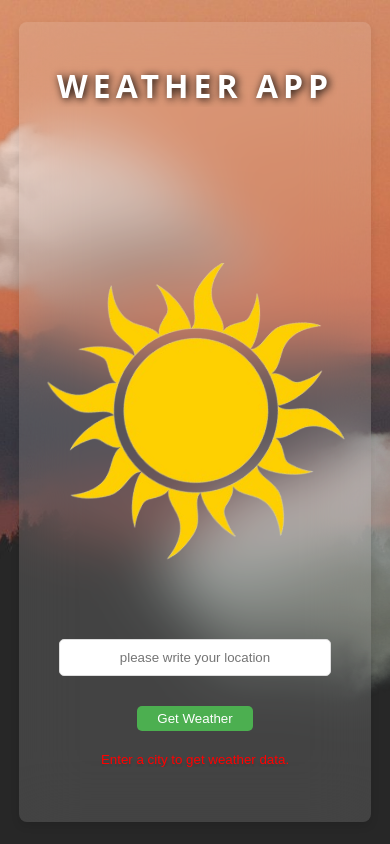
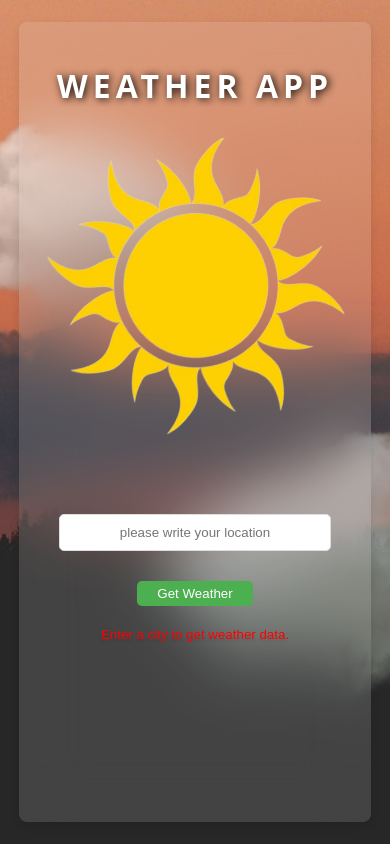
Before and after one commit to Agus-Pinto/weather-app, a React (Create React App) app in the folder weather/: page / in a window 390 px wide. Built offline with nearby package versions, Linux system fonts and the light colour scheme.

Commit message:
modify mobile resolution

```diff
--- a/weather/src/App.css
+++ b/weather/src/App.css
@@ -140,7 +140,7 @@
   }
 
   .form {
-    margin-top: 50%;
+    margin-top: 10%;
     font-size: 1.5rem;
   }
 
--- a/weather/src/WeatherCards.css
+++ b/weather/src/WeatherCards.css
@@ -61,6 +61,6 @@
   .weatherCard {
     width: 80%;
     margin-left: 0;
-    top: 20%;
+    top: 14%;
   }
 }
```
